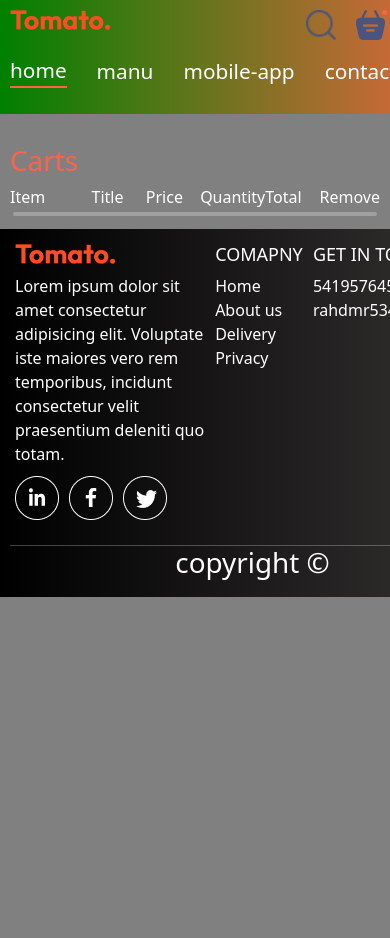
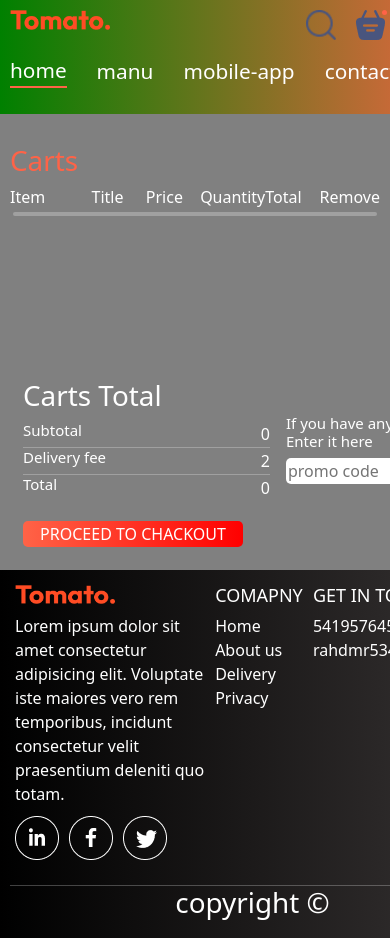
Before and after one commit to Rahadmr645/Food-dell, a React (Vite) app: page /carts in a window 390 px wide. Shown: the top 938 px of the page. Before the commit the page ends 844 px from the top, so only its background shows below. Built offline with nearby package versions, Linux system fonts and the light colour scheme.

Commit message:
improve cart and login

```diff
--- a/src/Login/Login.css
+++ b/src/Login/Login.css
@@ -115,7 +115,7 @@ label {
 
     .login-container {
         width: 510px;
-        height: 131vh;
+        height: 133vh;
         display: flex;
         justify-content: center;
         background-color: rgba(0, 0, 0, 0.5);
@@ -127,36 +127,40 @@ label {
 
     .login-form {
         position: fixed;
-        width: 200px;
-        height: 35vh;
+        width: 400px;
+        height: 45vh;
         display: flex;
         flex-direction: column;
-        margin-top: 100px;
-        padding: 10px;
+        margin-top: 35%;
+        padding: 20px;
         background: linear-gradient(to right, rgb(165, 113, 104), rgb(128, 194, 128));
-        border-radius: 10px;
+        border-radius: 20px;
         animation: fadeIn 2s ease-in forwards;
         z-index: 9999;
     }
+
     .login-title h1 {
-        font-size: 15px;
+        font-size: 20px;
     }
+
     .login-title img {
-        width: 10px;
-        height: 10px;
+        width: 15px;
+        height: 15px;
     }
+
     .login-input {
         display: flex;
         flex-direction: column;
-        gap: 5px;
-        margin-top: 10px;
+        gap: 10px;
+        margin-top: 20px;
 
     }
+
     .login-input input {
-        width: 185px;
+        width: 355px;
         border: none;
         border-radius: 5px;
-        padding: 2px;
+        padding: 5px;
     }
 
     .btn-state {
@@ -169,18 +173,19 @@ label {
 
     .btn-state button {
         border: none;
-        width: 130px;
+        width: 230px;
         padding: 5px;
         border-radius: 10px;
         transition: 0.5s;
         color: white;
         background: linear-gradient(to right, rgb(110, 35, 21), rgb(204, 114, 114))
     }
+
     .check {
         display: flex;
         gap: 20px;
         margin-top: 10px;
-        font-size: 12px;
+        font-size: 15px;
     }
 
     .info {
@@ -190,7 +195,4 @@ label {
         margin-top: 10px;
         font-size: 12px;
     }
-    .info p {
-        max-width: 120px;
-    }
 }
--- a/src/carts/Carts.css
+++ b/src/carts/Carts.css
@@ -1,34 +1,141 @@
-
 .cart-container {
     width: 100%;
     height: auto;
     padding: 10px;
 }
 
-.cart-container >h1{
+.cart-container>h1 {
     color: tomato;
 }
 
 .cart-item-title {
     display: grid;
-    grid-template-columns: 1.5fr 1fr 1fr 1fr 1fr 0.5fr ;
+    grid-template-columns: 1.5fr 1fr 1fr 1fr 1fr 0.5fr;
     row-gap: 30px;
     align-items: center;
 
 }
 
-.cart-foodlist img  {
-  width: 40px;
-  height: 40px;
+.cart-foodlist img {
+    width: 40px;
+    height: 40px;
 
 }
 
 .hr {
-   margin: 1px;
+    margin: 1px;
 }
+
 .title-hr {
     margin: 3px;
     padding: 2px;
     background-color: white;
     border-radius: 20px;
 }
+
+
+/* responsive for mobile  */
+
+@media (max-width: 475px) {
+    .carts-container {
+        width: 400px;
+        min-height: 61vh;
+        max-height: auto;
+        border: 1solid green;
+        padding: 10px;
+        position: relative;
+    }
+
+    .carts-h1 {
+        background: linear-gradient(to right, white, black);
+        -webkit-background-clip: text;
+        -webkit-fill-color: transparent;
+    }
+
+    .carts-item-title {
+        width: 470px;
+        display: grid;
+        grid-template-columns: 1.2fr 1.3fr 1fr 1fr 1fr .5fr;
+        column-gap: 10px;
+        row-gap: 10px;
+        align-items: center;
+
+    }
+
+    .hr {
+        width: 475px;
+        margin: 5px;
+        padding: 2px;
+        background: tomato;
+    }
+
+    .hr-row {
+        width: 475px;
+        margin: 0px;
+    }
+
+    .cart-info img {
+        width: 50px;
+        height: 50px;
+    }
+
+    .carts-bottom {
+        width: 490px;
+        margin-top: 150px;
+        display: flex;
+        justify-content: space-between;
+        padding: 10px;
+    }
+
+    .carts-totals {
+        width: 55%;
+        padding: 3px;
+    }
+
+    .carts-totals button {
+        border: none;
+        width: 220px;
+        border-radius: 5px;
+        margin-top: 20px;
+        background: linear-gradient(to right, tomato, red);
+        color: white;
+    }
+
+    .totals-hr {
+        margin: 0px;
+    }
+
+    .carts-total-para {
+        display: flex;
+        justify-content: space-between;
+        align-items: center;
+    }
+
+    .carts-total-para h4 {
+        font-size: 15px;
+    }
+
+    .promocode {
+        width: 45%;
+        padding: 3px;
+        margin-left: 10px;
+        margin-top: 35px;
+    }
+
+    .promocode h4 {
+        font-size: 15px;
+    }
+
+    .promocode input {
+        width: 135px;
+        border: none;
+        border-radius: 5px 0px 0 5px;
+    }
+
+    .promocode button {
+        border: none;
+        border-radius: 0 5px 5px 0;
+        background: black;
+        color: white;
+    }
+}
--- a/src/carts/Carts.jsx
+++ b/src/carts/Carts.jsx
@@ -4,7 +4,7 @@ import { StoreContext } from '../context/StoreConext';
 
 const Carts = () => {
 
-  const { cartItems, addToCart, removeFromCart, food_list } = useContext(StoreContext);
+  const { cartItems, removeFromCart, food_list } = useContext(StoreContext);
 
   return (
     <div className='container cart-container'>
@@ -20,27 +20,52 @@ const Carts = () => {
         </div>
         <hr className='title-hr' />
       </div>
-
+      <div className=" cart-info"  >
         {food_list.map((item, index) => {
           if (cartItems[item._id] > 0) {
             return (
               <>
-              <div className='cart-item-title cart-foodlist'>
-                <img src={item.image} alt="" />
+                <div className="carts-item-title ">
+                  <img src={item.image} alt='' />
                   <p>{item.name}</p>
-                <p>{item.price}</p>
+                  <p >{item.price}</p>
                   <p>{cartItems[item._id]}</p>
                   <p>{cartItems[item._id] * item.price}</p>
-                <p>x</p>
+                  <p onClick={() => removeFromCart(item._id)}>x</p>
                 </div>
-              <hr  className='hr'/>
+                <hr className='hr-row' />
               </>
             )
           }
+        })}
+      </div>
+      <div className='carts-bottom'>
+        <div className='carts-totals'>
+          <h1>Carts Total</h1>
+          <div className='carts-total-para'>
+            <h4>Subtotal</h4>
+            <p>0</p>
+          </div>
+          <hr className='totals-hr' />
+          <div className='carts-total-para'>
+            <h4>Delivery fee</h4>
+            <p>2</p>
+          </div>
+          <hr className='totals-hr' />
+          <div className='carts-total-para'>
+            <h4>Total</h4>
+            <p>0</p>
+          </div>
+          <button>PROCEED TO CHACKOUT</button>
+        </div>
+        <div className="promocode">
+          <h4>If you have any promocode, Enter it here</h4>
+          <input type='text' placeholder='promo code' />
+          <button>Submit</button>
+        </div>
+      </div>
+    </div>
 
-      })}
-
-    </div>
   )
 }
 
```
Lines whose indentation alone changed are shown as unchanged.
